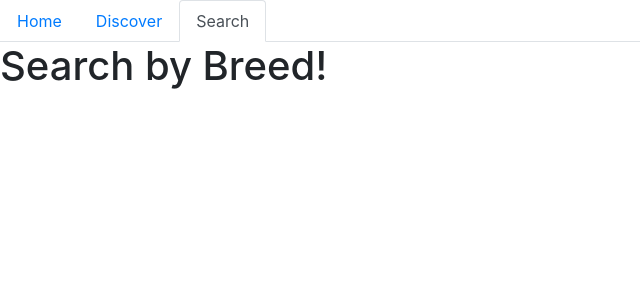
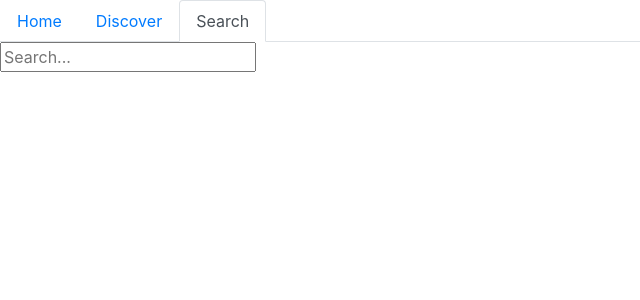
Before and after one commit to bijansemnani/pupster, a React (Create React App) app: page /search in a window 1280 px wide. Shown: the top 300 px of the page, without its empty margins (0-640 px from the left). Built offline with nearby package versions, Linux system fonts and the light colour scheme.

Commit message:
pushing hard

```diff
--- a/src/components/pages/Search.js
+++ b/src/components/pages/Search.js
@@ -1,11 +1,31 @@
-import React from "react";
+import React from 'react';
 
-const Search = () => (
-  <div>
-    <h1>Search by Breed!</h1>
+class SearchBar extends React.Component {
 
+    constructor() {
+        super();
+        this.handleChange = this.handleChange.bind(this);
+    }
 
-  </div>
-);
+    handleChange() {
+        this.props.onUserInput(
+            this.refs['filterTextInput'].value
+        );
+    }
 
-export default Search;
+    render() {
+        return (
+            <form>
+                <input
+                    type="text"
+                    placeholder="Search..."
+                    value={this.props.filterText}
+                    ref="filterTextInput"
+                    onChange={this.handleChange}
+                />
+            </form>
+        );
+    }
+}
+
+export default SearchBar;
--- a/src/utils/API.js
+++ b/src/utils/API.js
@@ -7,5 +7,9 @@ export default {
   searchImage: function() {
     const randImage = "breeds/image/random";
     return axios.get(BASEURL + randImage);
+  },
+  search: function(query) {
+    let breedSearch = `breed/${query}/images`;
+    return axios.get(BASEURL + breedSearch);
   }
 }
```
